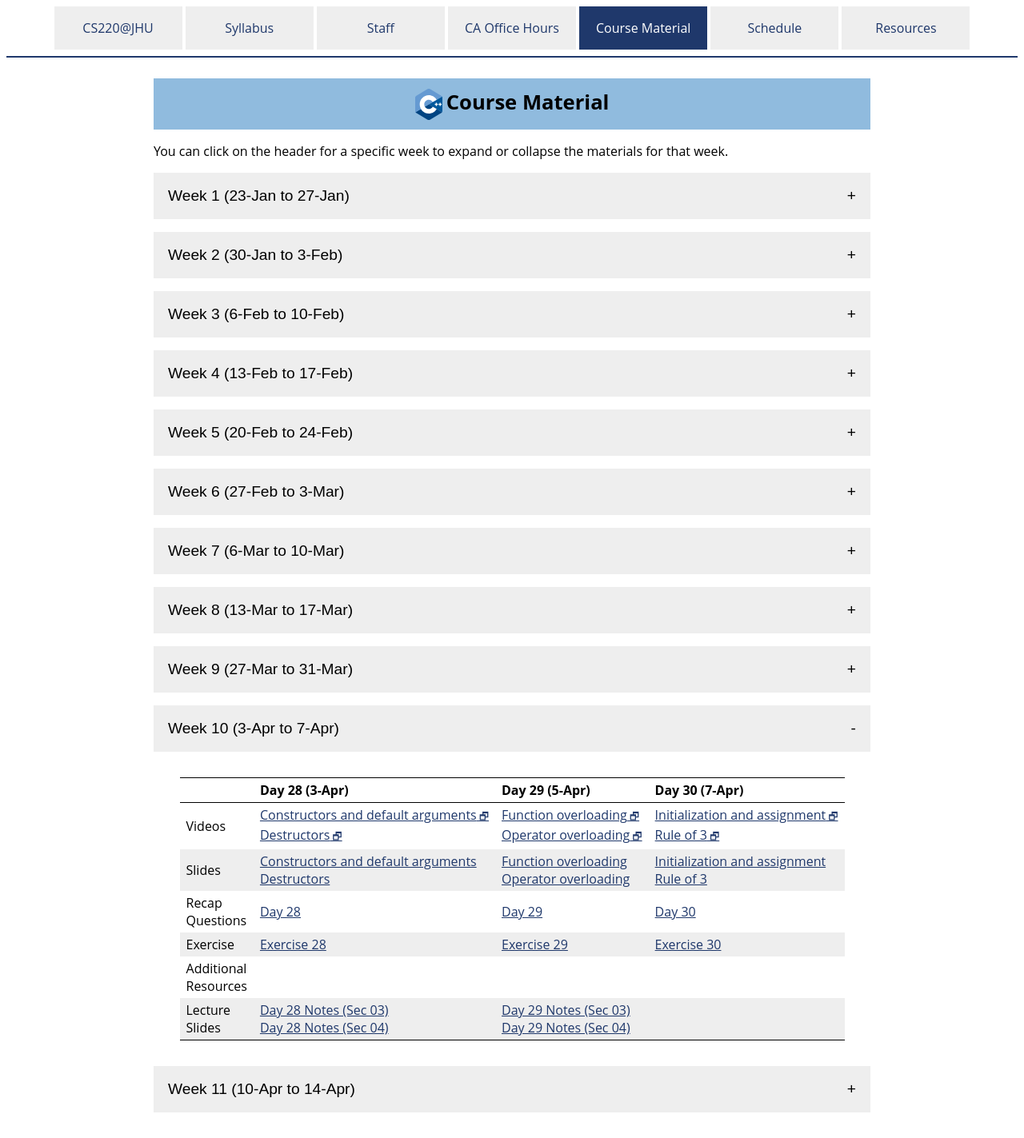
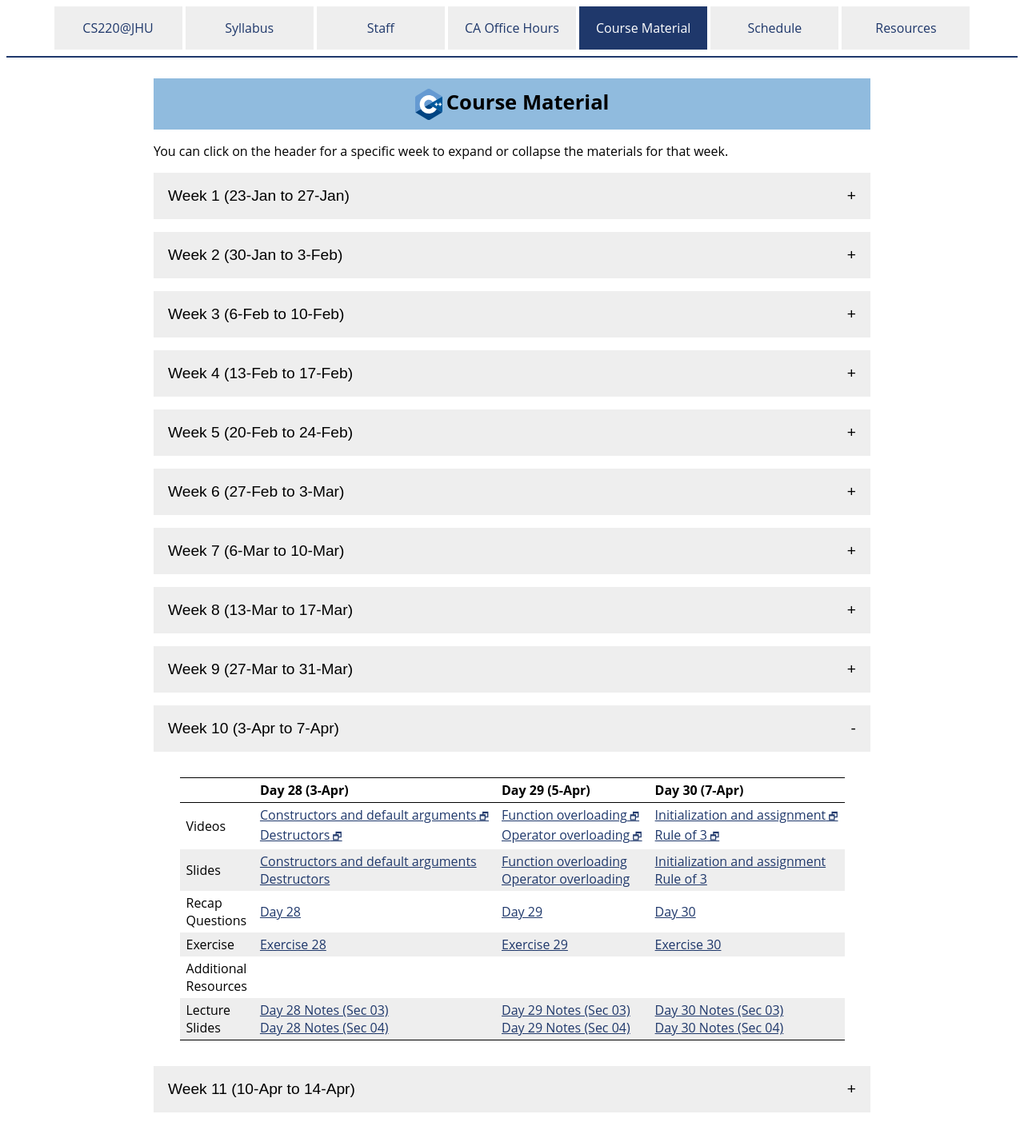
Before and after one commit to vivek-booshan/cs220-sp23, a Jekyll site: the page built from material.md, in a window 1280 px wide. Shown: the whole page at 80% size. Built offline with Jekyll 4.4.1, drawn with Linux system fonts in a browser that asks for light colours.

Commit message:
day 30 notes for sec 03/04

```diff
--- a/material.csv
+++ b/material.csv
@@ -228,6 +228,8 @@ Week,Day,Date,Type,Link text,URL
 10,3,7-Apr,Slides,Rule of 3,slides/day30_rule_of_3.pdf
 10,3,7-Apr,Recap,Day 30,questions/day30.html
 10,3,7-Apr,Exercise,Exercise 30,exercise/ex30.html
+10,3,7-Apr,LectureSlides,"Day 30 Notes (Sec 03)",slides/notes/sp23_day30_sec03.pdf
+10,3,7-Apr,LectureSlides,"Day 30 Notes (Sec 04)",slides/notes/sp23_day30_sec04.pdf
 11,1,10-Apr,Video,Template functions,https://jh.hosted.panopto.com/Panopto/Pages/Viewer.aspx?id=fed0c83c-bcd8-4341-8b0e-ae2300279cf6
 11,1,10-Apr,Video,Template classes,https://jh.hosted.panopto.com/Panopto/Pages/Viewer.aspx?id=06bf6f38-8f76-4b19-80f4-ae2300279c79
 11,1,10-Apr,Slides,Template functions,slides/day31_template_functions.pdf
--- a/material.md
+++ b/material.md
@@ -523,7 +523,7 @@ the materials for that week.
       <td>Lecture<br>Slides</td>
       <td><a href='slides/notes/sp23_day28_sec03.pdf'>Day 28 Notes (Sec 03)</a><br><a href='slides/notes/sp23_day28_sec04.pdf'>Day 28 Notes (Sec 04)</a></td>
       <td><a href='slides/notes/sp23_day29_sec03.pdf'>Day 29 Notes (Sec 03)</a><br><a href='slides/notes/sp23_day29_sec04.pdf'>Day 29 Notes (Sec 04)</a></td>
-      <td></td>
+      <td><a href='slides/notes/sp23_day30_sec03.pdf'>Day 30 Notes (Sec 03)</a><br><a href='slides/notes/sp23_day30_sec04.pdf'>Day 30 Notes (Sec 04)</a></td>
     </tr>
   </tbody>
 </table>
```
Also changed, not shown: 2 other files.
